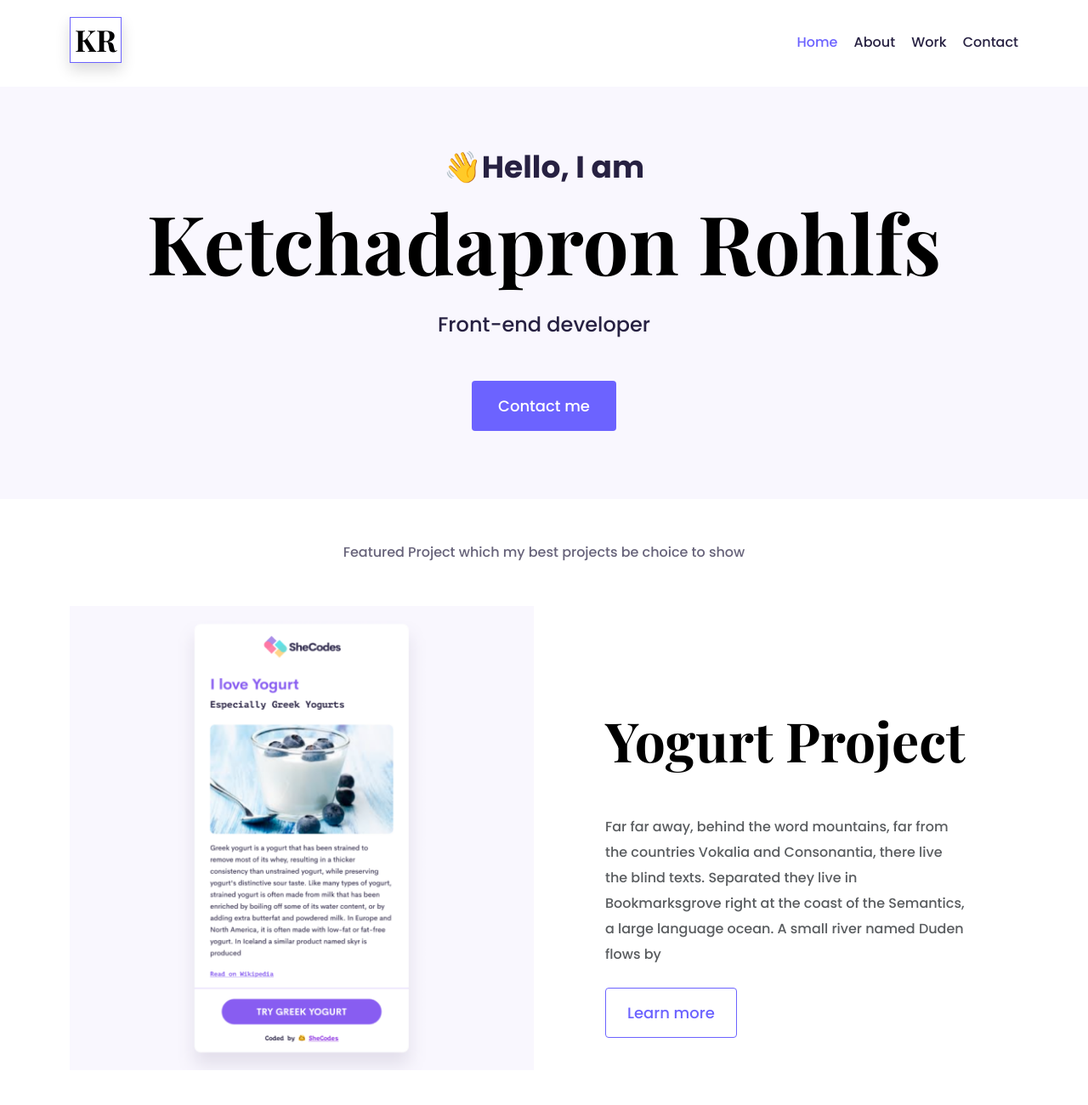
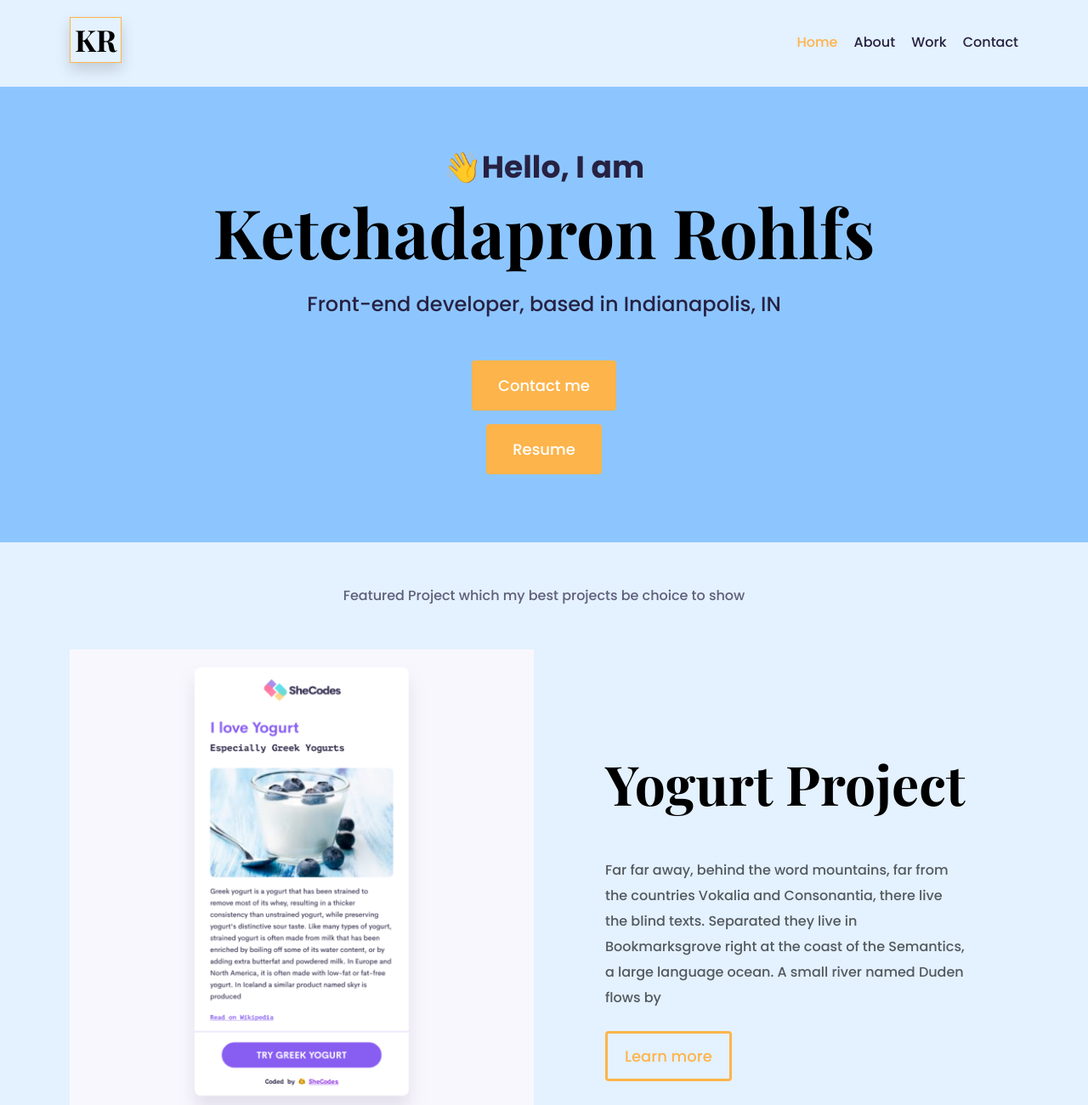
Before and after one commit to Ketchadaprons/portfolio-project, a plain HTML site: page index.html in a window 1280 px wide. Shown: the top 1300 px of the page at 85% size. Drawn offline with nearby package versions, Linux system fonts and the light colour scheme.

Commit message:
Changed bg color for the whole page

```diff
--- a/index.html
+++ b/index.html
@@ -59,10 +59,13 @@
     <div class="hero">
       <p>👋Hello, I am</p>
       <h1>Ketchadapron Rohlfs</h1>
-      <h2 class="mb-5">Front-end developer</h2>
+      <h2 class="mb-5">Front-end developer, based in Indianapolis, IN</h2>
+
       <a class="btn btn-branding" href="/contact.html" title="contact me"
         >Contact me</a
       >
+      <br />
+      <a class="btn btn-branding mt-3" href="#" title="Resume">Resume</a>
     </div>
 
     <p class="text-center m-5">
--- a/styles/portfolio.css
+++ b/styles/portfolio.css
@@ -1,11 +1,12 @@
 :root {
-  --branding-color: #6c63ff;
-  --secondary-color: #f9f7fe;
+  --branding-color: #fdb44b;
+  --secondary-color: #8dc6ff;
   --heading-font-family: "Playfair Display", serif;
   --default-font-family: "Poppins", sans-serif;
 }
 body {
   font-family: var(--default-font-family);
+  background: #e4f1fe;
 }
 
 h1,
@@ -19,7 +20,7 @@ h6 {
   font-weight: bold;
 }
 h1 {
-  font-size: 96px;
+  font-size: 80px;
   line-height: 1.5;
 }
 h2 {
@@ -96,9 +97,9 @@ p {
   background: var(--branding-color);
 }
 .bth-branding-outline {
-  border: 1px solid var(--branding-color);
+  border: 3px solid var(--branding-color);
   border-radius: 4px;
-  padding: 15px 25px;
+  padding: 13px 20px;
   color: white;
   font-size: 18px;
   line-height: 27px;
@@ -139,7 +140,9 @@ nav a {
   transition: all 100ms ease-in-out;
 }
 
-nav a:hover,
+nav a:hover {
+  color: var(--branding-color);
+}
 nav li.active a {
   color: var(--branding-color);
 }
@@ -186,7 +189,7 @@ footer .social-links a:hover {
 @media (max-width: 900px) {
   h1 {
     font-size: 44px;
-    line-height: 2;
+    line-height: 1.5;
   }
   h2 {
     font-size: 44px;
@@ -194,6 +197,10 @@ footer .social-links a:hover {
   .content {
     text-align: center;
     padding: 0;
+  }
+  .content h1 {
+    font-size: 40px;
+    line-height: 40px;
   }
   .project-description {
     padding: 0;
@@ -208,4 +215,7 @@ footer .social-links a:hover {
     line-height: 42px;
     font-size: 15px;
   }
+  footer .email-link {
+    font-size: 18px;
+  }
 }
```
Also changed, not shown: about.html (+2 -2 lines).
